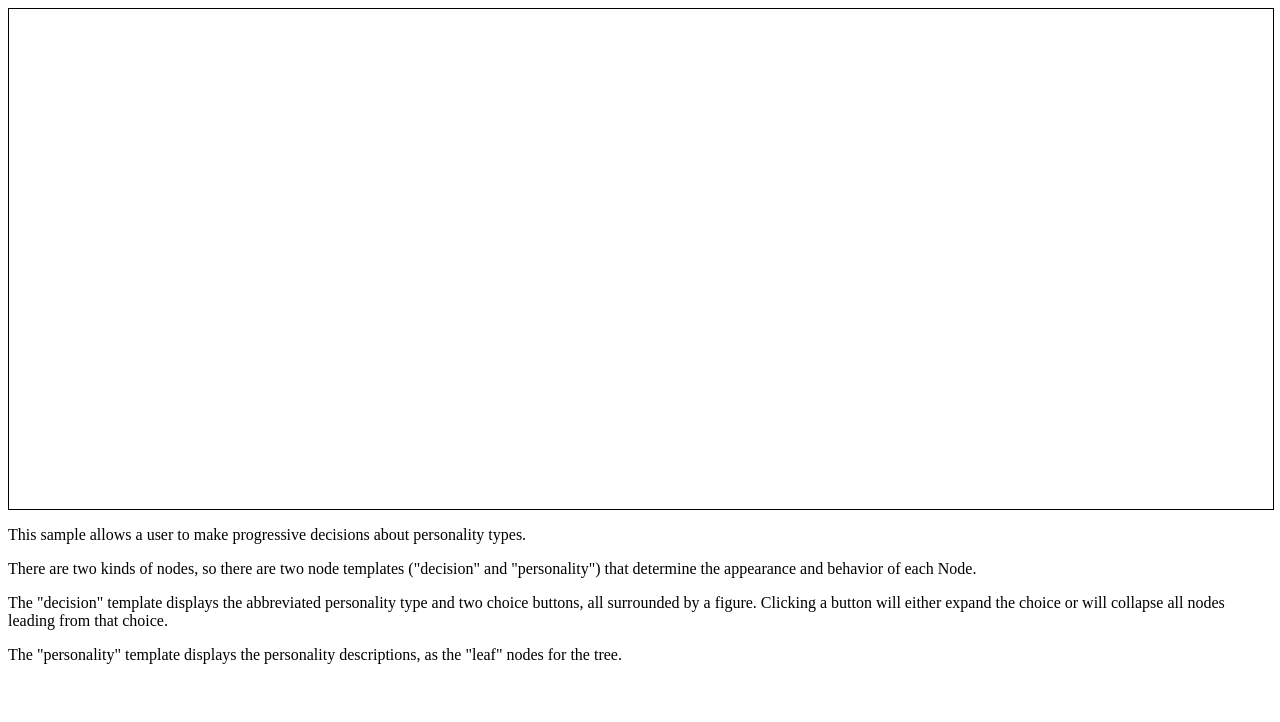
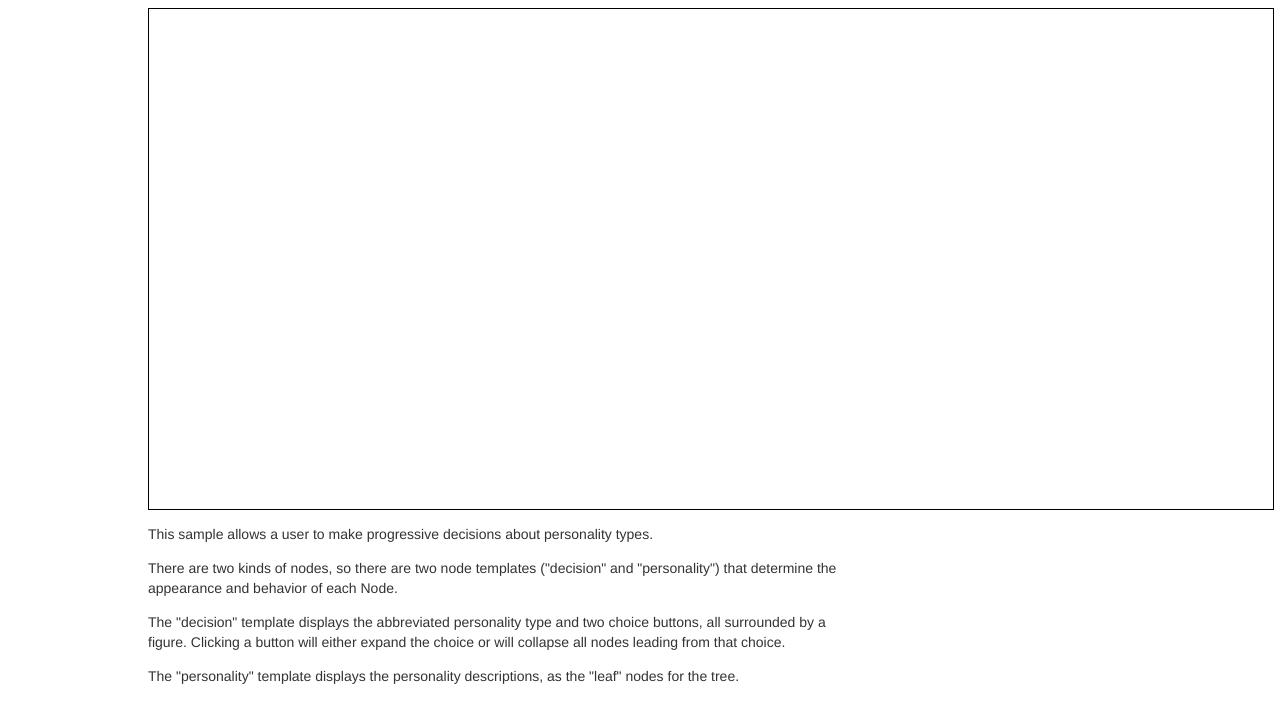
Before and after one commit to kedixo/story-type-input-form, a plain HTML site: page index.html in a window 1280 px wide. Drawn offline with Linux system fonts and the light colour scheme; a script that the page names is missing.

Commit message:
Update index.html

```diff
--- a/index.html
+++ b/index.html
@@ -6,7 +6,7 @@
 <!-- Copyright 1998-2016 by Northwoods Software Corporation. -->
 <meta charset="UTF-8">
 <script src="go.js"></script>
-<link href="../assets/css/goSamples.css" rel="stylesheet" type="text/css" />  <!-- you don't need to use this -->
+<link href="main.css" rel="stylesheet" type="text/css" />  <!-- you don't need to use this -->
 <link href='https://fonts.googleapis.com/css?family=Roboto:400,500' rel='stylesheet' type='text/css'>
 <script src="file.js"></script>  <!-- this is only for the GoJS Samples framework -->
 <script id="code">
```
